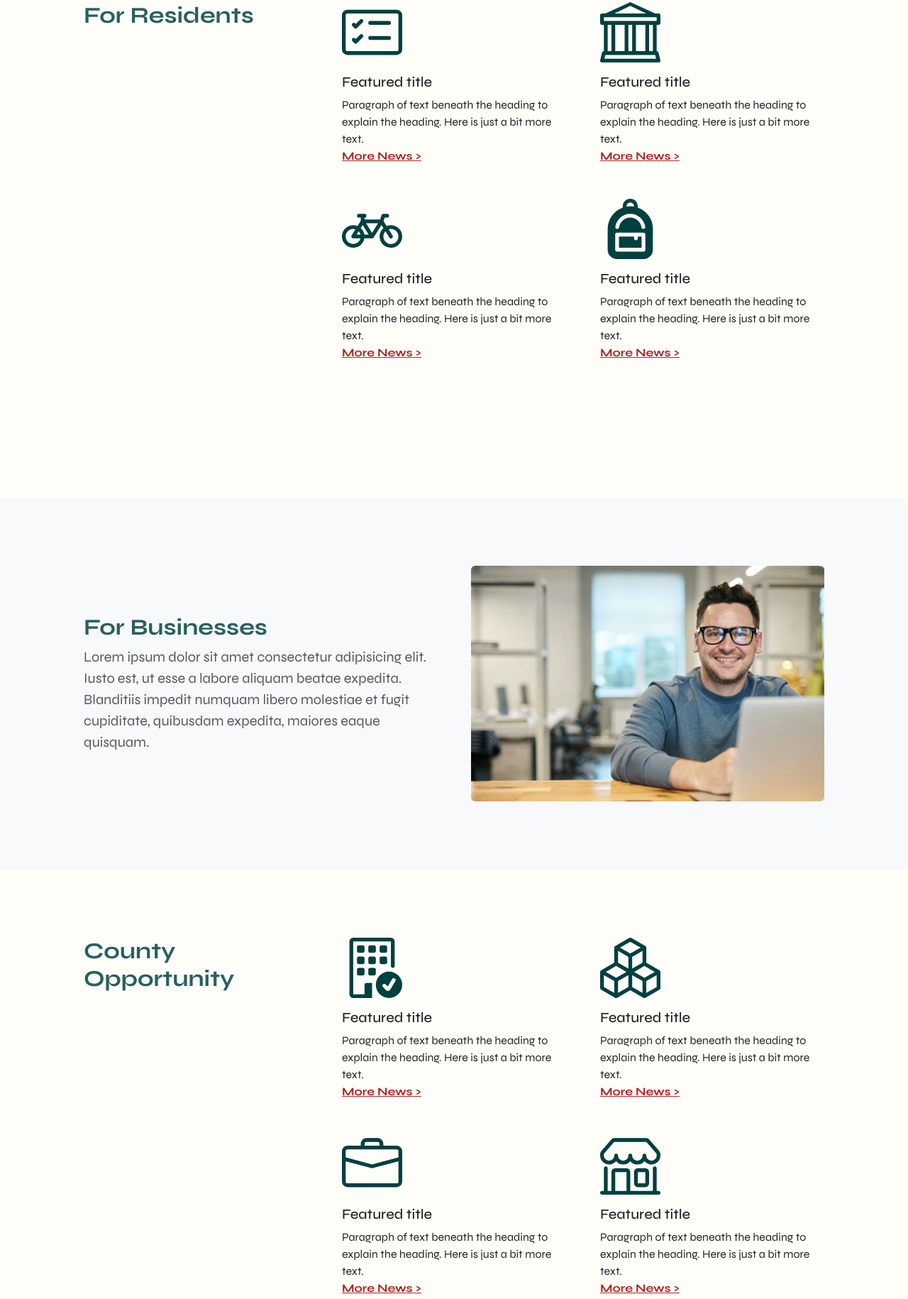
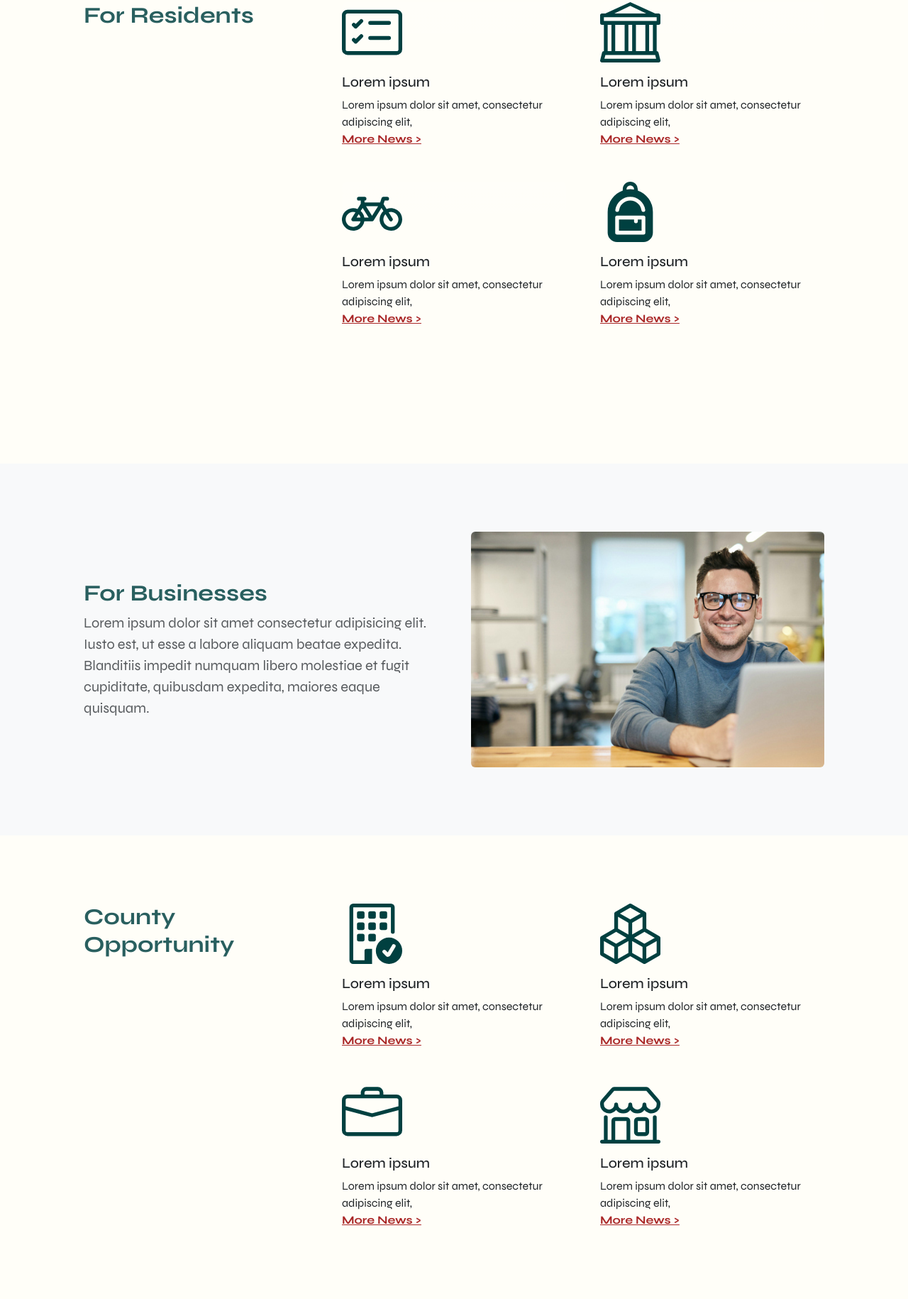
Before and after one commit to JPWake/Module15-Final, a plain HTML site: page pages/Resources.html in a window 1280 px wide. Shown: the part 1180-3010 px from the top of the page at 71% size. Drawn offline with nearby package versions, Linux system fonts and the light colour scheme.

Commit message:
MACON COUNTY SEO META TAGS

```diff
--- a/pages/Resources.html
+++ b/pages/Resources.html
@@ -16,6 +16,18 @@
     integrity="sha384-I7E8VVD/ismYTF4hNIPjVp/Zjvgyol6VFvRkX/vR+Vc4jQkC+hVqc2pM8ODewa9r"
     crossorigin="anonymous"></script>
   <link rel="icon" type="image/x-icon" href="../images/mock-macon-county-nc-favicon.png">
+
+
+<meta name="title" content="Resources">
+<meta name="description" content="Resources for Residents, Businesses and Tourists of Macon, NC">
+<meta name="keywords" content="macon county resources,  Macon county school system, Macon county transportation, starting a business in macon county">
+<meta name="robots" content="index, follow">
+<meta http-equiv="Content-Type" content="text/html; charset=utf-8">
+<meta name="language" content="English">
+<meta name="revisit-after" content="3 days">
+
+
+
   <title>Macon County, NC</title>
 </head>
 
@@ -171,9 +183,8 @@
                       d="M7 5.5a.5.5 0 0 1 .5-.5h5a.5.5 0 0 1 0 1h-5a.5.5 0 0 1-.5-.5m-1.496-.854a.5.5 0 0 1 0 .708l-1.5 1.5a.5.5 0 0 1-.708 0l-.5-.5a.5.5 0 1 1 .708-.708l.146.147 1.146-1.147a.5.5 0 0 1 .708 0M7 9.5a.5.5 0 0 1 .5-.5h5a.5.5 0 0 1 0 1h-5a.5.5 0 0 1-.5-.5m-1.496-.854a.5.5 0 0 1 0 .708l-1.5 1.5a.5.5 0 0 1-.708 0l-.5-.5a.5.5 0 0 1 .708-.708l.146.147 1.146-1.147a.5.5 0 0 1 .708 0" />
                   </svg>
                 </div>
-                <h2 class="h5">Featured title</h2>
-                <p class="mb-0">Paragraph of text beneath the heading to explain the heading. Here is just a bit more
-                  text.</p><a href="#!">
+                <h2 class="h5">Lorem ipsum</h2>
+                <p class="mb-0">Lorem ipsum dolor sit amet, consectetur adipiscing elit,</p><a href="#!">
                   <div class="fw-bold">More News ></div>
                 </a>
               </div>
@@ -187,9 +198,8 @@
                       d="m8 0 6.61 3h.89a.5.5 0 0 1 .5.5v2a.5.5 0 0 1-.5.5H15v7a.5.5 0 0 1 .485.38l.5 2a.498.498 0 0 1-.485.62H.5a.498.498 0 0 1-.485-.62l.5-2A.5.5 0 0 1 1 13V6H.5a.5.5 0 0 1-.5-.5v-2A.5.5 0 0 1 .5 3h.89zM3.777 3h8.447L8 1zM2 6v7h1V6zm2 0v7h2.5V6zm3.5 0v7h1V6zm2 0v7H12V6zM13 6v7h1V6zm2-1V4H1v1zm-.39 9H1.39l-.25 1h13.72z" />
                   </svg>
                 </div>
-                <h2 class="h5">Featured title</h2>
-                <p class="mb-0">Paragraph of text beneath the heading to explain the heading. Here is just a bit more
-                  text.</p><a href="#!">
+                <h2 class="h5">Lorem ipsum </h2>
+                <p class="mb-0">Lorem ipsum dolor sit amet, consectetur adipiscing elit,</p><a href="#!">
                   <div class="fw-bold">More News ></div>
                 </a>
               </div>
@@ -203,9 +213,8 @@
                       d="M4 4.5a.5.5 0 0 1 .5-.5H6a.5.5 0 0 1 0 1v.5h4.14l.386-1.158A.5.5 0 0 1 11 4h1a.5.5 0 0 1 0 1h-.64l-.311.935.807 1.29a3 3 0 1 1-.848.53l-.508-.812-2.076 3.322A.5.5 0 0 1 8 10.5H5.959a3 3 0 1 1-1.815-3.274L5 5.856V5h-.5a.5.5 0 0 1-.5-.5m1.5 2.443-.508.814c.5.444.85 1.054.967 1.743h1.139zM8 9.057 9.598 6.5H6.402zM4.937 9.5a2 2 0 0 0-.487-.877l-.548.877zM3.603 8.092A2 2 0 1 0 4.937 10.5H3a.5.5 0 0 1-.424-.765zm7.947.53a2 2 0 1 0 .848-.53l1.026 1.643a.5.5 0 1 1-.848.53z" />
                   </svg>
                 </div>
-                <h2 class="h5">Featured title</h2>
-                <p class="mb-0">Paragraph of text beneath the heading to explain the heading. Here is just a bit more
-                  text.</p><a href="#!">
+                <h2 class="h5">Lorem ipsum </h2>
+                <p class="mb-0">Lorem ipsum dolor sit amet, consectetur adipiscing elit,</p><a href="#!">
                   <div class="fw-bold">More News ></div>
                 </a>
               </div>
@@ -219,9 +228,8 @@
                       d="M6 2v.341C3.67 3.165 2 5.388 2 8v5.5A2.5 2.5 0 0 0 4.5 16h7a2.5 2.5 0 0 0 2.5-2.5V8a6 6 0 0 0-4-5.659V2a2 2 0 1 0-4 0m2-1a1 1 0 0 1 1 1v.083a6 6 0 0 0-2 0V2a1 1 0 0 1 1-1m0 3a4 4 0 0 1 3.96 3.43.5.5 0 1 1-.99.14 3 3 0 0 0-5.94 0 .5.5 0 1 1-.99-.14A4 4 0 0 1 8 4M4.5 9h7a.5.5 0 0 1 .5.5v4a.5.5 0 0 1-.5.5h-7a.5.5 0 0 1-.5-.5v-4a.5.5 0 0 1 .5-.5" />
                   </svg>
                 </div>
-                <h2 class="h5">Featured title</h2>
-                <p class="mb-0">Paragraph of text beneath the heading to explain the heading. Here is just a bit more
-                  text.</p><a href="#!">
+                <h2 class="h5">Lorem ipsum </h2>
+                <p class="mb-0">Lorem ipsum dolor sit amet, consectetur adipiscing elit,</p><a href="#!">
                   <div class="fw-bold">More News ></div>
                 </a>
               </div>
@@ -273,9 +281,8 @@
                       d="M4.5 2a.5.5 0 0 0-.5.5v1a.5.5 0 0 0 .5.5h1a.5.5 0 0 0 .5-.5v-1a.5.5 0 0 0-.5-.5zm3 0a.5.5 0 0 0-.5.5v1a.5.5 0 0 0 .5.5h1a.5.5 0 0 0 .5-.5v-1a.5.5 0 0 0-.5-.5zm3 0a.5.5 0 0 0-.5.5v1a.5.5 0 0 0 .5.5h1a.5.5 0 0 0 .5-.5v-1a.5.5 0 0 0-.5-.5zm-6 3a.5.5 0 0 0-.5.5v1a.5.5 0 0 0 .5.5h1a.5.5 0 0 0 .5-.5v-1a.5.5 0 0 0-.5-.5zm3 0a.5.5 0 0 0-.5.5v1a.5.5 0 0 0 .5.5h1a.5.5 0 0 0 .5-.5v-1a.5.5 0 0 0-.5-.5zm3 0a.5.5 0 0 0-.5.5v1a.5.5 0 0 0 .5.5h1a.5.5 0 0 0 .5-.5v-1a.5.5 0 0 0-.5-.5zm-6 3a.5.5 0 0 0-.5.5v1a.5.5 0 0 0 .5.5h1a.5.5 0 0 0 .5-.5v-1a.5.5 0 0 0-.5-.5zm3 0a.5.5 0 0 0-.5.5v1a.5.5 0 0 0 .5.5h1a.5.5 0 0 0 .5-.5v-1a.5.5 0 0 0-.5-.5z" />
                   </svg>
                 </div>
-                <h2 class="h5">Featured title</h2>
-                <p class="mb-0">Paragraph of text beneath the heading to explain the heading. Here is just a bit more
-                  text.</p><a href="#!">
+                <h2 class="h5">Lorem ipsum </h2>
+                <p class="mb-0">Lorem ipsum dolor sit amet, consectetur adipiscing elit,</p><a href="#!">
                   <div class="fw-bold">More News ></div>
                 </a>
               </div>
@@ -286,9 +293,8 @@
                       d="M7.752.066a.5.5 0 0 1 .496 0l3.75 2.143a.5.5 0 0 1 .252.434v3.995l3.498 2A.5.5 0 0 1 16 9.07v4.286a.5.5 0 0 1-.252.434l-3.75 2.143a.5.5 0 0 1-.496 0l-3.502-2-3.502 2.001a.5.5 0 0 1-.496 0l-3.75-2.143A.5.5 0 0 1 0 13.357V9.071a.5.5 0 0 1 .252-.434L3.75 6.638V2.643a.5.5 0 0 1 .252-.434zM4.25 7.504 1.508 9.071l2.742 1.567 2.742-1.567zM7.5 9.933l-2.75 1.571v3.134l2.75-1.571zm1 3.134 2.75 1.571v-3.134L8.5 9.933zm.508-3.996 2.742 1.567 2.742-1.567-2.742-1.567zm2.242-2.433V3.504L8.5 5.076V8.21zM7.5 8.21V5.076L4.75 3.504v3.134zM5.258 2.643 8 4.21l2.742-1.567L8 1.076zM15 9.933l-2.75 1.571v3.134L15 13.067zM3.75 14.638v-3.134L1 9.933v3.134z" />
                   </svg>
                 </div>
-                <h2 class="h5">Featured title</h2>
-                <p class="mb-0">Paragraph of text beneath the heading to explain the heading. Here is just a bit more
-                  text.</p><a href="#!">
+                <h2 class="h5">Lorem ipsum </h2>
+                <p class="mb-0">Lorem ipsum dolor sit amet, consectetur adipiscing elit,</p><a href="#!">
                   <div class="fw-bold">More News ></div>
                 </a>
               </div>
@@ -299,9 +305,8 @@
                       d="M6.5 1A1.5 1.5 0 0 0 5 2.5V3H1.5A1.5 1.5 0 0 0 0 4.5v8A1.5 1.5 0 0 0 1.5 14h13a1.5 1.5 0 0 0 1.5-1.5v-8A1.5 1.5 0 0 0 14.5 3H11v-.5A1.5 1.5 0 0 0 9.5 1zm0 1h3a.5.5 0 0 1 .5.5V3H6v-.5a.5.5 0 0 1 .5-.5m1.886 6.914L15 7.151V12.5a.5.5 0 0 1-.5.5h-13a.5.5 0 0 1-.5-.5V7.15l6.614 1.764a1.5 1.5 0 0 0 .772 0M1.5 4h13a.5.5 0 0 1 .5.5v1.616L8.129 7.948a.5.5 0 0 1-.258 0L1 6.116V4.5a.5.5 0 0 1 .5-.5" />
                   </svg>
                 </div>
-                <h2 class="h5">Featured title</h2>
-                <p class="mb-0">Paragraph of text beneath the heading to explain the heading. Here is just a bit more
-                  text.</p><a href="#!">
+                <h2 class="h5">Lorem ipsum </h2>
+                <p class="mb-0">Lorem ipsum dolor sit amet, consectetur adipiscing elit,</p><a href="#!">
                   <div class="fw-bold">More News ></div>
                 </a>
               </div>
@@ -312,9 +317,8 @@
                       d="M2.97 1.35A1 1 0 0 1 3.73 1h8.54a1 1 0 0 1 .76.35l2.609 3.044A1.5 1.5 0 0 1 16 5.37v.255a2.375 2.375 0 0 1-4.25 1.458A2.37 2.37 0 0 1 9.875 8 2.37 2.37 0 0 1 8 7.083 2.37 2.37 0 0 1 6.125 8a2.37 2.37 0 0 1-1.875-.917A2.375 2.375 0 0 1 0 5.625V5.37a1.5 1.5 0 0 1 .361-.976zm1.78 4.275a1.375 1.375 0 0 0 2.75 0 .5.5 0 0 1 1 0 1.375 1.375 0 0 0 2.75 0 .5.5 0 0 1 1 0 1.375 1.375 0 1 0 2.75 0V5.37a.5.5 0 0 0-.12-.325L12.27 2H3.73L1.12 5.045A.5.5 0 0 0 1 5.37v.255a1.375 1.375 0 0 0 2.75 0 .5.5 0 0 1 1 0M1.5 8.5A.5.5 0 0 1 2 9v6h1v-5a1 1 0 0 1 1-1h3a1 1 0 0 1 1 1v5h6V9a.5.5 0 0 1 1 0v6h.5a.5.5 0 0 1 0 1H.5a.5.5 0 0 1 0-1H1V9a.5.5 0 0 1 .5-.5M4 15h3v-5H4zm5-5a1 1 0 0 1 1-1h2a1 1 0 0 1 1 1v3a1 1 0 0 1-1 1h-2a1 1 0 0 1-1-1zm3 0h-2v3h2z" />
                   </svg>
                 </div>
-                <h2 class="h5">Featured title</h2>
-                <p class="mb-0">Paragraph of text beneath the heading to explain the heading. Here is just a bit more
-                  text.</p><a href="#!">
+                <h2 class="h5">Lorem ipsum </h2>
+                <p class="mb-0">Lorem ipsum dolor sit amet, consectetur adipiscing elit,</p><a href="#!">
                   <div class="fw-bold">More News ></div>
                 </a>
               </div>
```
Also changed, not shown: index.html (+17 -0 lines), pages/Agencies.html (+13 -0 lines), pages/Departments.html (+14 -0 lines), pages/History.html (+13 -0 lines), pages/News.html (+13 -0 lines), pages/Safety.html (+12 -0 lines), pages/faq.html (+14 -0 lines).
